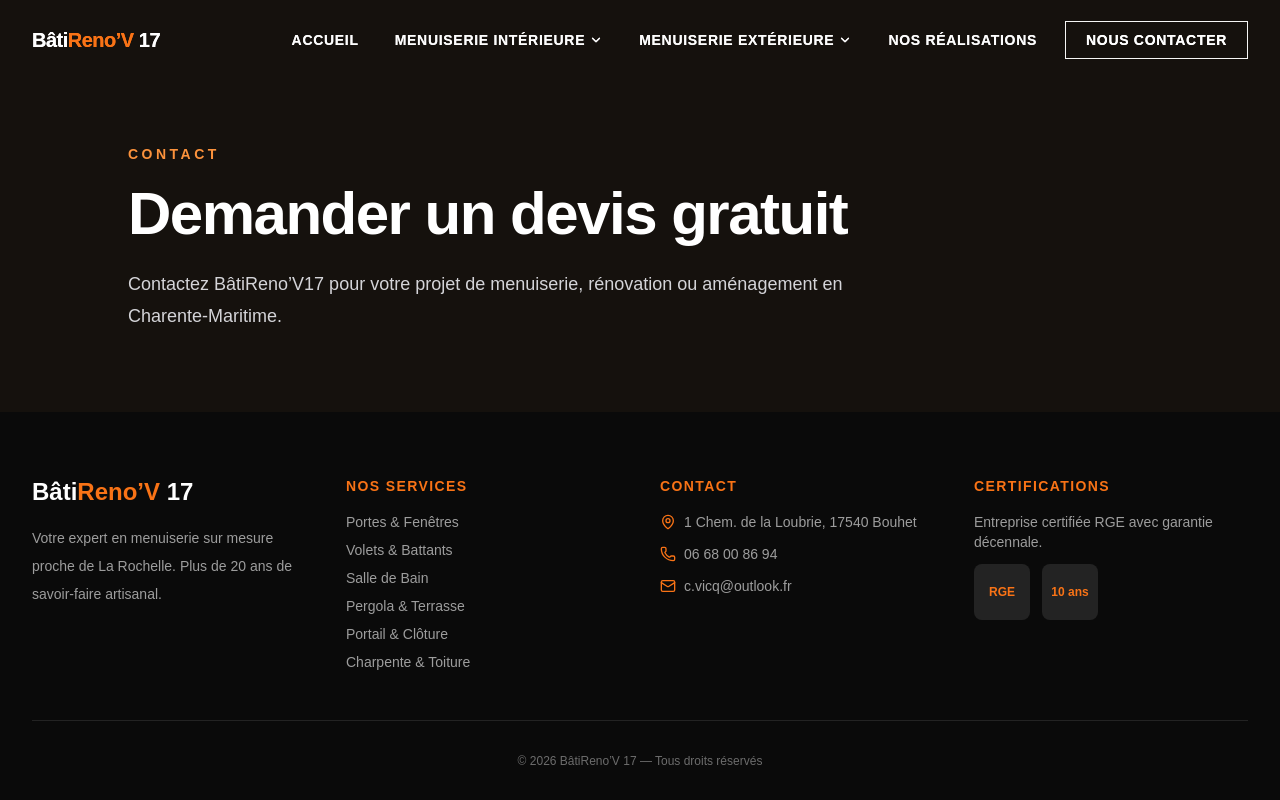
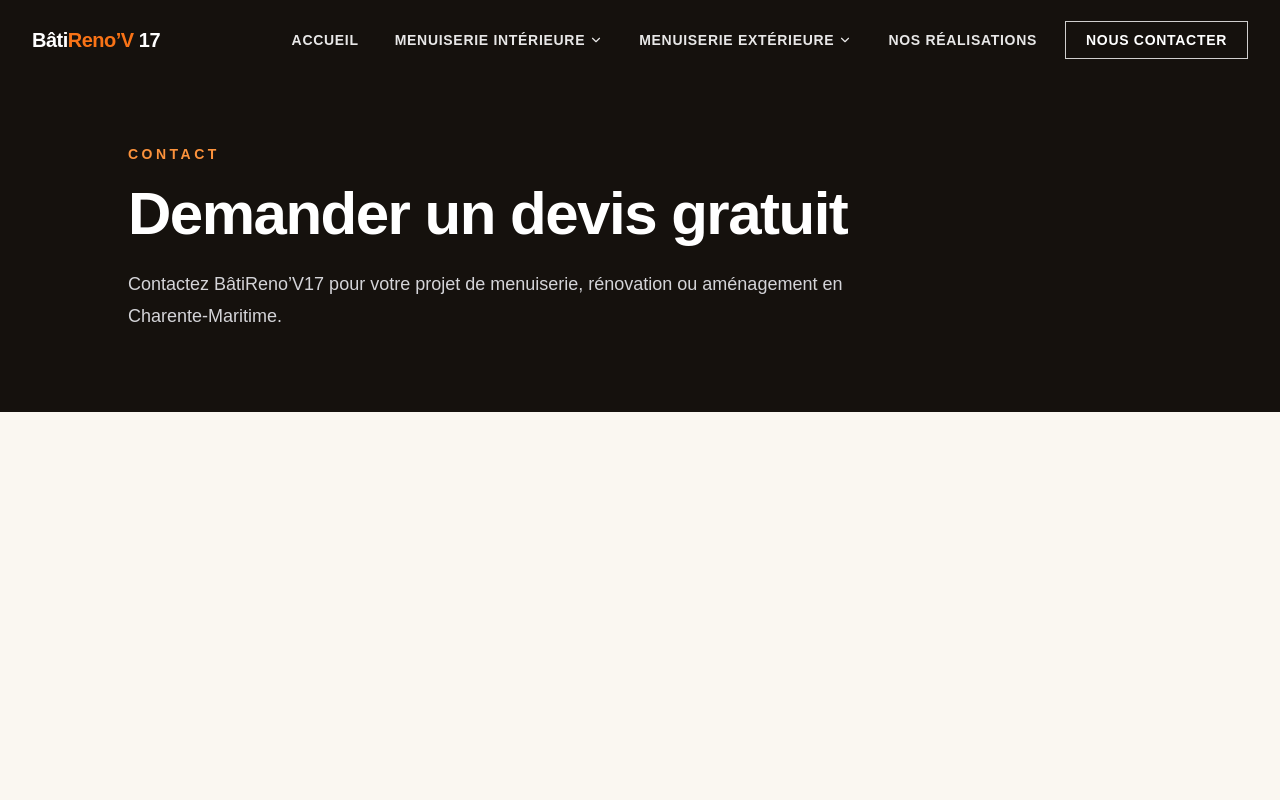
Before and after one commit to Virginie17/batirenov17, a Next.js app: page /contact in a window 1280 px wide. Shown: the top 800 px of the page. Built offline with nearby package versions, Linux system fonts and the light colour scheme.

Commit message:
Suppression header footer dupliques page contact

```diff
--- a/app/contact/page.tsx
+++ b/app/contact/page.tsx
@@ -1,10 +1,6 @@
-import { ContactFooter } from "../components/ContactFooter";
-import { Header } from "../components/Header";
-
 export default function ContactPage() {
   return (
     <main className="min-h-screen bg-[#faf7f1] text-[#17130f]">
-      <Header />
       <section className="bg-[#15110d] px-4 pb-20 pt-36 text-white sm:px-6 lg:px-8">
         <div className="mx-auto max-w-5xl">
           <p className="text-sm font-black uppercase tracking-[0.25em] text-[#fb923c]">Contact</p>
@@ -12,7 +8,6 @@ export default function ContactPage() {
           <p className="mt-6 max-w-3xl text-lg leading-8 text-zinc-300">Contactez BâtiReno’V17 pour votre projet de menuiserie, rénovation ou aménagement en Charente-Maritime.</p>
         </div>
       </section>
-      <ContactFooter />
     </main>
   );
 }
```
